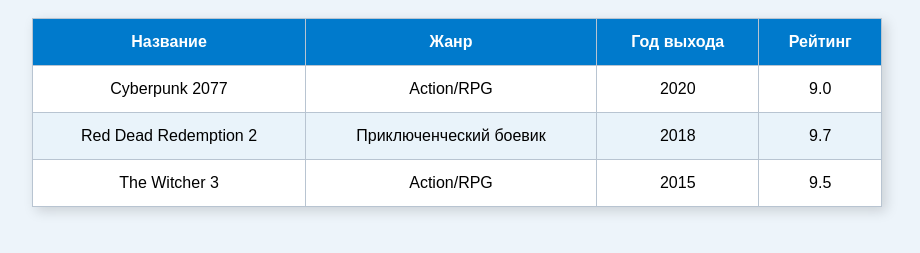
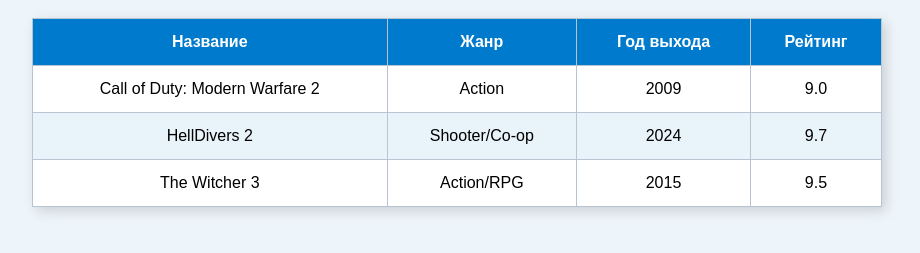
Before and after one commit to yeattinbalasy/Web-technology, a plain HTML site: page lab4/table.html in a window 1280 px wide. Shown: the part 327-580 px from the top of the page, without its empty margins (183-1103 px from the left). Drawn offline with Linux system fonts and the light colour scheme.

Commit message:
Обновлены данные таблицы компьютерных игр

```diff
--- a/lab4/table.html
+++ b/lab4/table.html
@@ -24,16 +24,16 @@
 
             <tbody>
                 <tr>
-                    <td>Cyberpunk 2077</td>
-                    <td>Action/RPG</td>
-                    <td>2020</td>
+                    <td>Call of Duty: Modern Warfare 2</td>
+                    <td>Action</td>
+                    <td>2009</td>
                     <td>9.0</td>
                 </tr>
 
                 <tr>
-                    <td>Red Dead Redemption 2</td>
-                    <td>Приключенческий боевик</td>
-                    <td>2018</td>
+                    <td>HellDivers 2</td>
+                    <td>Shooter/Co-op</td>
+                    <td>2024</td>
                     <td>9.7</td>
                 </tr>
 
```
